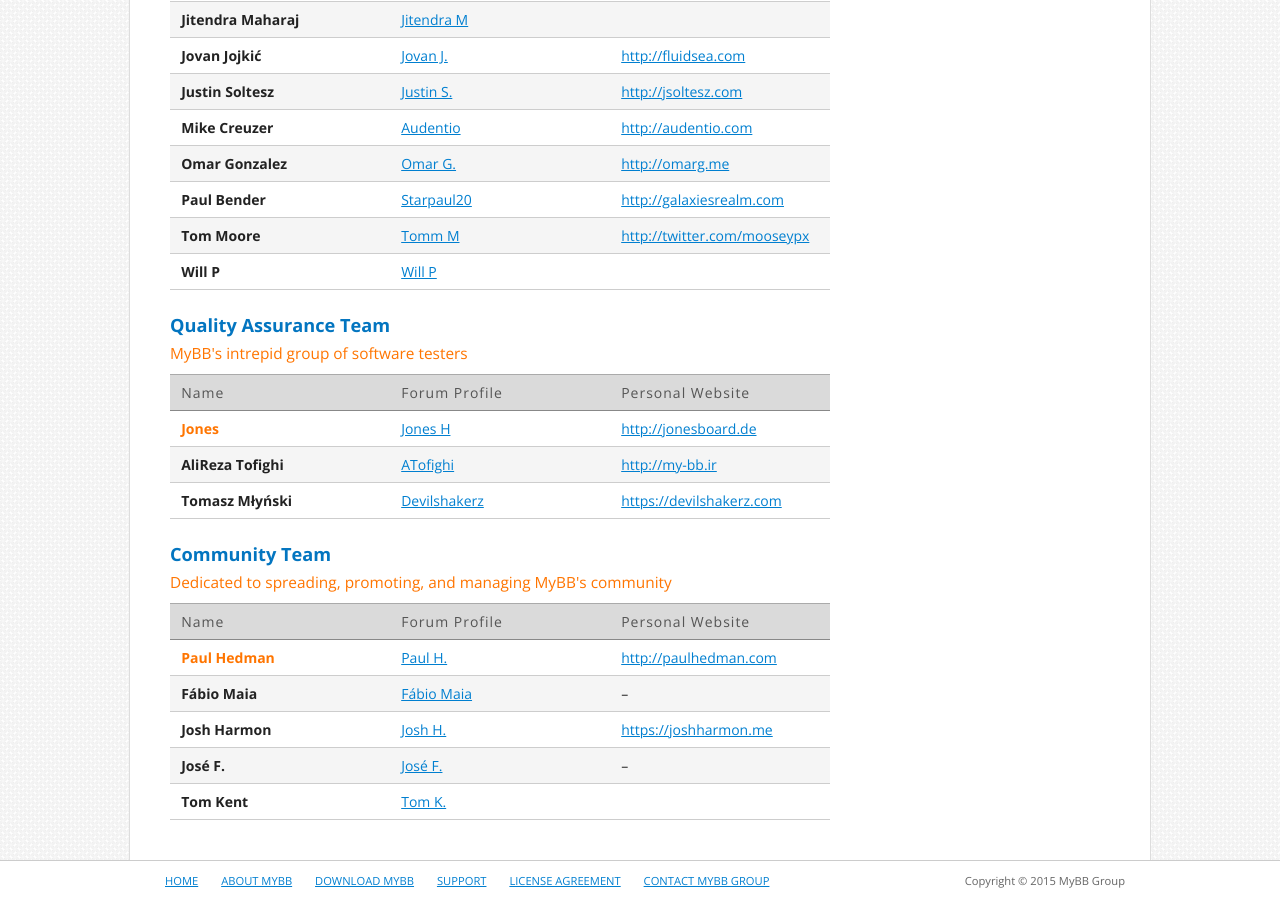
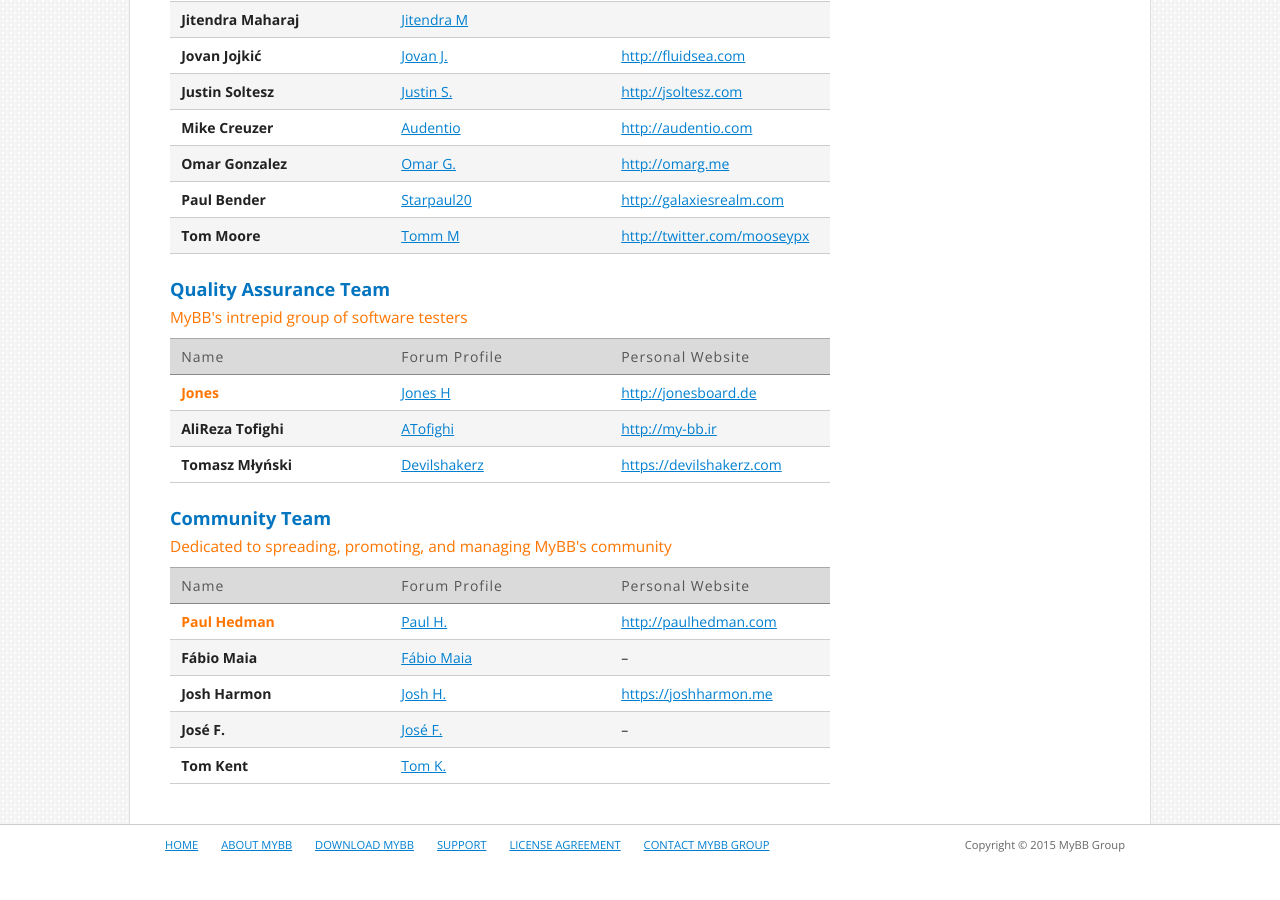
Before and after one commit to mybb/mybb.com, a Jekyll site: the page built from about/team.html, in a window 1280 px wide and 900 px high, scrolled down 1122 px. Built offline with Jekyll 4.4.1, drawn with Linux system fonts in a browser that asks for light colours; nearby versions of some CDN libraries; Markdown is read by kramdown in place of the engine named in the settings; after the commit the page ends 1986 px from its top, so only the background shows below that.

Commit message:
Remove Will P.

```diff
--- a/_data/team_development.yml
+++ b/_data/team_development.yml
@@ -30,6 +30,3 @@
   uid: 14621
   username: "Tomm M"
   website: "http://twitter.com/mooseypx"
-- name: "Will P"
-  uid: 6700
-  username: "Will P"
```
